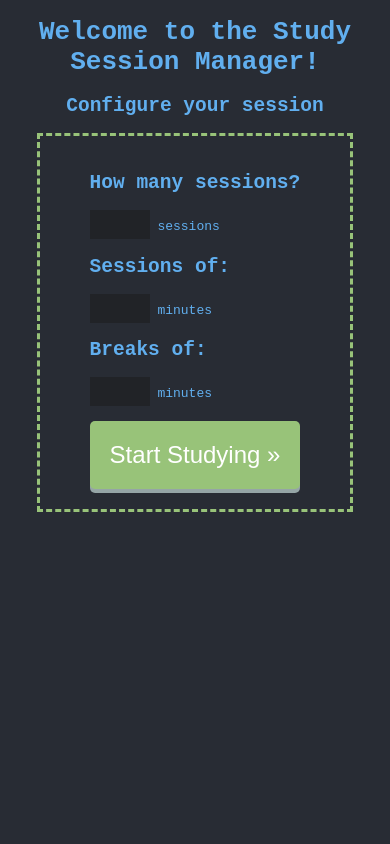
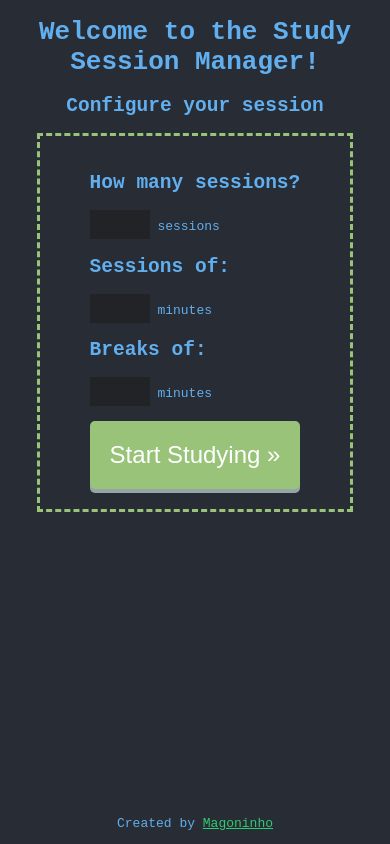
Before and after one commit to Magoninho/Study-Session-Manager, a plain HTML site: page index.html in a window 390 px wide. Drawn offline with Linux system fonts and the light colour scheme.

Commit message:
fixed mobile version

```diff
--- a/index.html
+++ b/index.html
@@ -4,6 +4,7 @@
 <head>
 	<meta charset="UTF-8">
 	<meta http-equiv="X-UA-Compatible" content="IE=edge">
+	<meta name="viewport" content="width=device-width, initial-scale=1.0">
 	<title>Study Session Manager</title>
 	<link rel="stylesheet" href="styles/style.css">
 	<audio id="alarm" src="Sounds/Alarm.ogg"></audio>
@@ -28,6 +29,9 @@
 		<input type="submit" value="Start Studying »" onclick="start()">
 	</div>
 
+	<div class="footer">
+		<p>Created by <a href="https://github.com/Magoninho" target="_blank">Magoninho</a></p>
+	</div>
 
 
 </body>
--- a/styles/style.css
+++ b/styles/style.css
@@ -18,6 +18,16 @@ body {
 	text-align: center;
 }
 
+a {
+	color: #2ecc71;
+}
+
+.footer {
+	position: absolute;
+	left: 50%;
+	top: 100%;
+	transform: translate(-50%, -100%);
+}
 
 .config {
 	/* background-color: red; */
```
